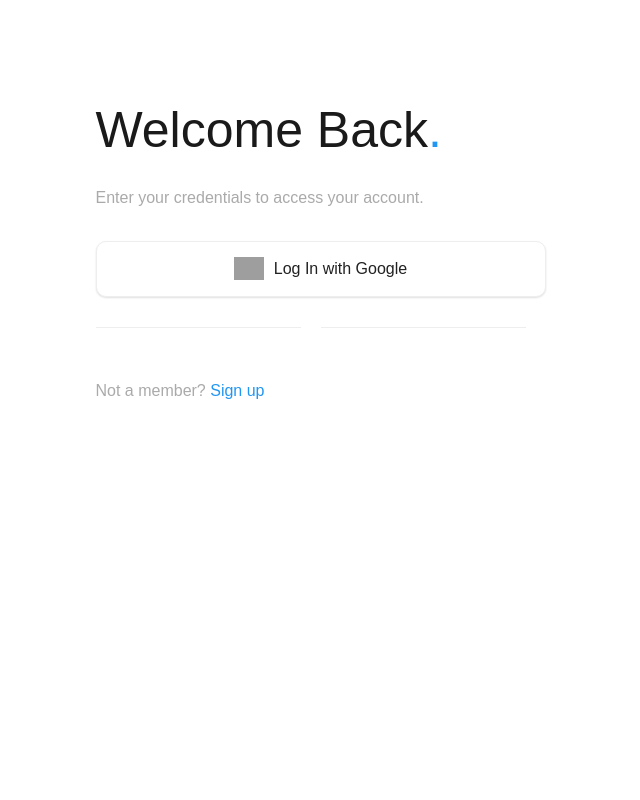
After one commit to TijanAyo/mypitch, a Node server app: page /account/register in a window 1280 px wide; the page is wider, and only the part inside the window is pictured. The commit adds this page. Shown: that part, without its empty margins (82-722 px from the left). Run offline with Node 20, Linux system fonts and the light colour scheme; some libraries are stand-ins or nearby versions; grey boxes are pictures that could not be loaded.

Commit message:
google auth

```diff
--- a/src/app.js
+++ b/src/app.js
@@ -2,11 +2,27 @@ const express = require("express")
 const expressLayouts = require( "express-ejs-layouts" )
 const indexRoute = require( "./routes/index.route")
 const authRoute = require( "./routes/auth.route")
+const profileRoute = require("./routes/profile.route")
+const session = require('express-session')
+const passport = require('passport')
+const passportSetup = require('./config/passport-setup')
 const path = require( "path" )
 const app = express()
 
 app.set('view engine', 'ejs')
 app.set('layout', '../views/layouts/main.ejs')
+
+app.use(session({
+    secret: process.env.sessionSecret,
+    resave: false,
+    saveUninitialized: false,
+    cookie: {
+        secure: false, // if true: only transmit cookie over https
+        httpOnly: true, // if true: prevents client side JS from reading the cookie
+        maxAge: 1000*60*60*60, // session max age in milliseconds
+        sameSite: 'lax' // make sure sameSite is not none
+    }
+}));
 
 app.use(express.json())
 app.use(express.urlencoded({extended: true}))
@@ -14,7 +30,13 @@ app.use(express.static(path.join(__dirname, '/public')))
 app.use(expressLayouts)
 
 
+
+app.use(passport.initialize());
+app.use(passport.session());
+
+
 app.use('/', indexRoute)
-app.use('/accounts', authRoute)
+app.use('/account', authRoute)
+app.use('/profile', profileRoute)
 
 module.exports = app
--- a/src/config/db.js
+++ b/src/config/db.js
@@ -1,5 +1,6 @@
+require('dotenv').config()
+
 const mongoose = require('mongoose')
-require('dotenv').config()
 
 const dbURI = process.env.dbURI
 
--- a/src/models/auth.model.js
+++ b/src/models/auth.model.js
@@ -1,6 +1,6 @@
-import mongoose, {Schema, model} from "mongoose"
+const mongoose = require('mongoose')
 
-const authSchema = new Schema({
+const authSchema = new mongoose.Schema({
     first_name: {
         type: String
     },
--- /dev/null
+++ b/src/public/css/style.css
@@ -0,0 +1,221 @@
+* {
+    margin: 0;
+    padding: 0;
+    box-sizing: border-box;
+  }
+  html {
+    font-size: 62.5%;
+  }
+
+  body {
+    font-family: "Poppins", sans-serif;
+    line-height: 1.6;
+    color: #1a1a1a;
+    font-size: 1.6rem;
+    overflow-x: hidden;
+  }
+  a {
+    color: #2196f3;
+    text-decoration: none;
+  }
+
+  .container {
+    display: grid;
+    grid-template-rows: minmax(min-content, 100vh);
+    grid-template-columns: repeat(2, 50vw);
+  }
+  .heading-secondary {
+    font-size: 3rem;
+  }
+  .heading-primary {
+    font-size: 5rem;
+  }
+  .span-blue {
+    color: #2196f3;
+  }
+  .signup-container,
+  .signup-form {
+    display: flex;
+    flex-direction: column;
+    gap: 2rem;
+  }
+  .signup-container {
+    width: 100vw;
+    padding: 10rem 10rem;
+    align-items: flex-start;
+    justify-content: flex-start;
+
+    grid-column: 1 / 2;
+    grid-row: 1;
+  }
+  .signup-form {
+    max-width: 45rem;
+    width: 100%;
+  }
+  .text-mute {
+    color: #aaa;
+  }
+
+  .input-text {
+    font-family: inherit;
+    font-size: 1.8rem;
+    padding: 3rem 5rem 1rem 2rem;
+    border: none;
+    border-radius: 2rem;
+    background: #eee;
+    width: 100%;
+  }
+  .input-text:focus {
+    outline-color: #2196f3;
+  }
+
+  .btn {
+    padding: 2rem 3rem;
+    border: none;
+    background: #2196f3;
+    color: #fff;
+    border-radius: 1rem;
+    cursor: pointer;
+    font-family: inherit;
+    font-weight: 500;
+    font-size: inherit;
+  }
+  .btn-login {
+    align-self: flex-end;
+    width: 100%;
+    margin-top: 2rem;
+    box-shadow: 0 5px 5px #00000020;
+  }
+  .btn-login:active {
+    box-shadow: none;
+  }
+  .btn-login:hover {
+    background: #2180f9;
+  }
+  .inp {
+    position: relative;
+  }
+  .label {
+    pointer-events: none;
+
+    position: absolute;
+    top: 2rem;
+    left: 2rem;
+    color: #00000070;
+    font-weight: 500;
+    font-size: 1.8rem;
+
+    transition: all 0.2s;
+    transform-origin: left;
+  }
+  .input-text:not(:placeholder-shown) + .label,
+  .input-text:focus + .label {
+    top: 0.7rem;
+    transform: scale(0.75);
+  }
+  .input-text:focus + .label {
+    color: #2196f3;
+  }
+
+  .input-icon {
+    position: absolute;
+    top: 2rem;
+    right: 2rem;
+    font-size: 2rem;
+    color: #00000070;
+  }
+  .input-icon-password {
+    cursor: pointer;
+  }
+
+  .btn-google {
+    color: #222;
+    background: #fff;
+    border: solid 1px #eee;
+    padding: 1.5rem;
+
+    display: flex;
+    justify-content: center;
+    align-items: center;
+
+    box-shadow: 0 1px 2px #00000020;
+  }
+
+  .btn-google img {
+    width: 3rem;
+    margin-right: 1rem;
+  }
+
+  .login-wrapper {
+    max-width: 45rem;
+    width: 100%;
+  }
+  .line-breaker .line {
+    width: 50%;
+    height: 1px;
+    background: #eee;
+  }
+  .line-breaker {
+    display: flex;
+    justify-content: center;
+    align-items: center;
+    color: #ccc;
+
+    margin: 3rem 0;
+  }
+  .line-breaker span:nth-child(2) {
+    margin: 0 2rem;
+  }
+
+  .welcome-container {
+    background: #eeeeee75;
+    grid-column: 2 / 3;
+    grid-row: 1;
+    display: flex;
+    flex-direction: column;
+    justify-content: center;
+    align-items: flex-start;
+    padding: 10rem;
+  }
+  .lg {
+    font-size: 6rem;
+  }
+  .welcome-container img {
+    width: 100%;
+  }
+
+  @media only screen and (max-width: 700px) {
+    html {
+      font-size: 54.5%;
+    }
+  }
+
+  @media only screen and (max-width: 600px) {
+    .signup-container {
+      padding: 5rem;
+    }
+  }
+  @media only screen and (max-width: 400px) {
+    html {
+      font-size: 48.5%;
+    }
+
+    .input-text:not(:placeholder-shown) + .label,
+    .input-text:focus + .label {
+      top: 0.6rem;
+      transform: scale(0.75);
+    }
+    .label {
+      font-size: 1.9rem;
+    }
+  }
+
+  @media only screen and (max-width: 1200px) {
+    .signup-container {
+      grid-column: 1 / 3;
+      grid-row: 1/3;
+    }
+    .welcome-container {
+      display: none;
+    }
+  }
--- a/src/routes/auth.route.js
+++ b/src/routes/auth.route.js
@@ -1,5 +1,27 @@
 const express = require('express')
 const router = express.Router()
+const passport = require('passport')
+
+router.get('/register', (_req, res)=>{res.render('signin')})
 
 
+router.get('/logout', (req, res)=>{
+    req.logout((err) => {
+        if (err){
+            return next(err);
+        }
+        res.redirect('/');
+    });
+})
+
+
+router.get('/google', passport.authenticate('google', {
+    scope: ['profile', 'email']
+}))
+
+// GOOGLE REDIRECT
+router.get('/google/redirect', passport.authenticate('google'),(_req, res)=>{
+    res.redirect('/profile/dashboard')
+});
+
 module.exports = router
--- a/views/index.ejs
+++ b/views/index.ejs
@@ -22,7 +22,7 @@
             <a class="nav-link" href="/service">Services</a>
           </li>
           <li class="nav-item">
-            <a class="nav-link btn btn-warning ml-lg-2">Authenticate</a>
+            <a class="nav-link btn btn-warning ml-lg-2" href="/account/register">Authenticate</a>
           </li>
         </ul>
       </div>
--- /dev/null
+++ b/views/profile.ejs
@@ -0,0 +1 @@
+<p>dashboard page</p>
--- /dev/null
+++ b/views/signin.ejs
@@ -0,0 +1,30 @@
+<!DOCTYPE html>
+<html lang="en">
+<head>
+    <meta charset="UTF-8">
+    <meta http-equiv="X-UA-Compatible" content="IE=edge">
+    <meta name="viewport" content="width=device-width, initial-scale=1.0">
+    <link href="https://cdn.jsdelivr.net/npm/bootstrap@5.2.0-beta1/dist/css/bootstrap.min.css" rel="stylesheet" integrity="sha384-0evHe/X+R7YkIZDRvuzKMRqM+OrBnVFBL6DOitfPri4tjfHxaWutUpFmBp4vmVor" crossorigin="anonymous">
+    <link rel="stylesheet" href="/css/style.css">
+</head>
+<body>
+        <div class="container">
+            <main class="signup-container">
+                <h1 class="heading-primary">Welcome Back<span class="span-blue">.</span></h1>
+                <p class="text-mute">Enter your credentials to access your account.</p>
+                <div class="login-wrapper">
+                  <a href="/account/google" class="btn btn-google">
+                    <img src="https://img.icons8.com/fluency/48/000000/google-logo.png" />
+                    Log In with Google
+                  </a>
+                  <div class="line-breaker">
+                    <span class="line"></span>
+                    <span class="line"></span>
+                  </div>
+                </div>
+                <p class="text-mute">Not a member? <a href="/account/register">Sign up</a></p>
+            </main>
+        </div>
+      <script src="https://cdn.jsdelivr.net/npm/bootstrap@5.2.0-beta1/dist/js/bootstrap.bundle.min.js" integrity="sha384-pprn3073KE6tl6bjs2QrFaJGz5/SUsLqktiwsUTF55Jfv3qYSDhgCecCxMW52nD2" crossorigin="anonymous"></script>
+</body>
+</html>
```
Also changed, not shown: src/config/passport-setup.js (+49 -0 lines), src/controllers/auth.controller.js (deleted, +0 -23 lines), src/controllers/profile.controller.js (added, +7 -0 lines), src/routes/profile.route.js (added, +9 -0 lines).
